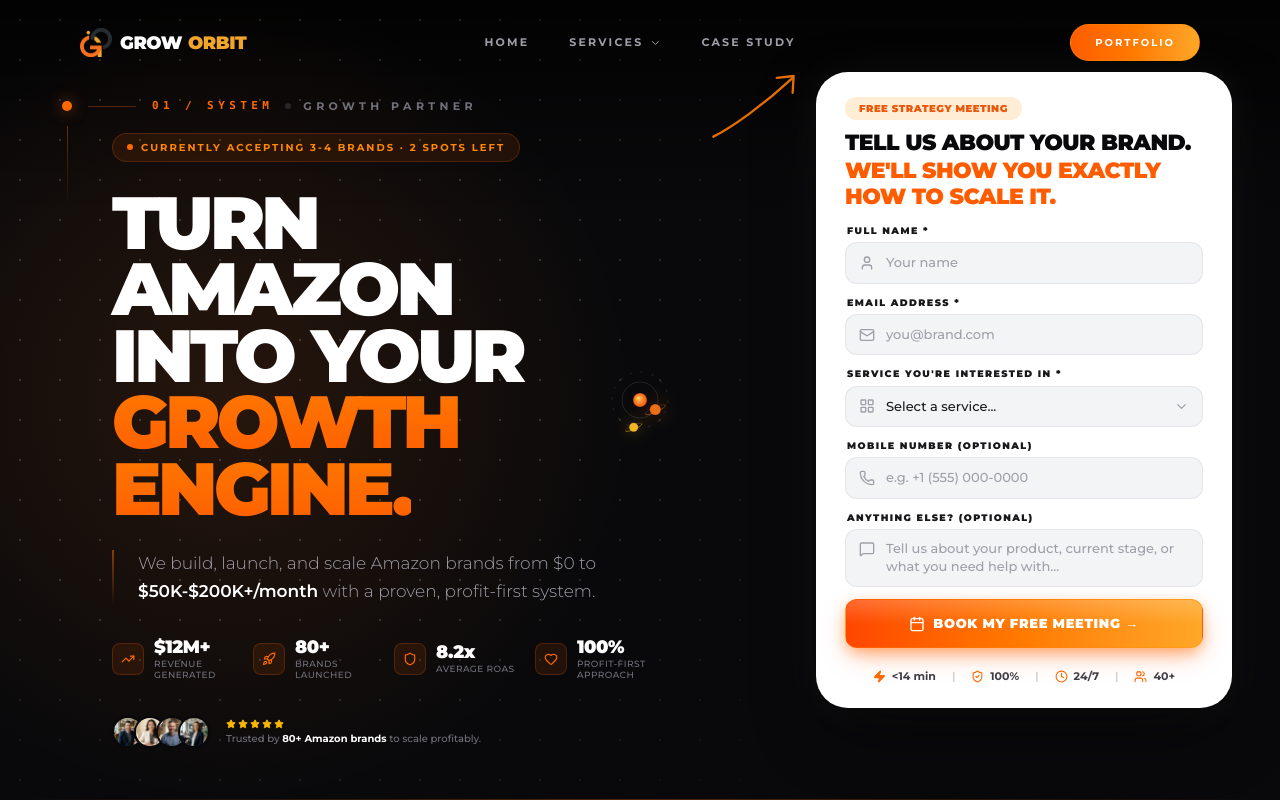
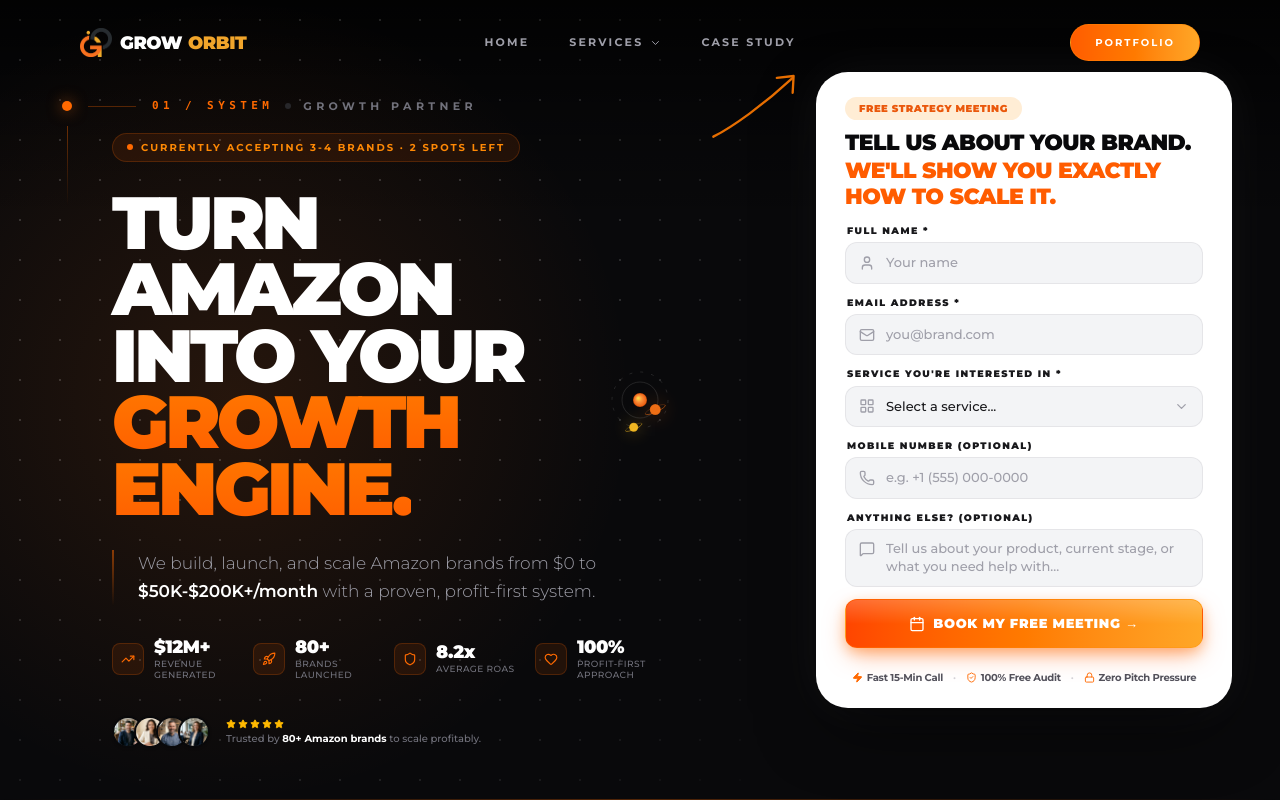
Before and after one commit to TalhaWaseem114/grow-orbit, a Next.js app: page /get-started in a window 1280 px wide. Shown: the top 800 px of the page. Built offline with nearby package versions, Linux system fonts and the light colour scheme; no server answers; a web font is replaced by a local one.

Commit message:
fix(ui): update micro-trust indicators with clearer value propositions

```diff
--- a/src/app/(main)/get-started/components/LeadForm.jsx
+++ b/src/app/(main)/get-started/components/LeadForm.jsx
@@ -15,8 +15,7 @@ import {
   Calendar,
   Zap,
   ShieldCheck,
-  Clock,
-  Users,
+  Lock,
 } from "lucide-react";
 
 const EMAIL_REGEX = /^[^\s@]+@[^\s@]+\.[^\s@]+$/;
@@ -348,25 +347,24 @@ export default function LeadForm({ theme = "white", compact = false }) {
       </button>
 
       {/* Micro Trust Indicators Strip */}
-      <div className="flex items-center justify-center gap-3 sm:gap-4 pt-2 text-[10px] sm:text-[11px] font-bold text-zinc-700 select-none">
-        <span className="flex items-center gap-1.5">
-          <Zap size={13} className="text-orange-500 fill-orange-500" />
-          {"<14 min"}
+      <div
+        className={`flex flex-wrap items-center justify-center gap-x-2 sm:gap-x-2.5 gap-y-1 pt-2.5 text-[9.5px] sm:text-[10px] font-bold select-none tracking-tight ${
+          isDark ? "text-zinc-400" : "text-zinc-600"
+        }`}
+      >
+        <span className="flex items-center gap-1 shrink-0">
+          <Zap size={11} className="text-orange-500 fill-orange-500 shrink-0" />
+          <span>Fast 15-Min Call</span>
         </span>
-        <span className="text-zinc-300">|</span>
-        <span className="flex items-center gap-1.5">
-          <ShieldCheck size={13} className="text-orange-500" />
-          100%
+        <span className={isDark ? "text-zinc-700" : "text-zinc-300"}>&middot;</span>
+        <span className="flex items-center gap-1 shrink-0">
+          <ShieldCheck size={11} className="text-orange-500 shrink-0" />
+          <span>100% Free Audit</span>
         </span>
-        <span className="text-zinc-300">|</span>
-        <span className="flex items-center gap-1.5">
-          <Clock size={13} className="text-orange-500" />
-          24/7
-        </span>
-        <span className="text-zinc-300">|</span>
-        <span className="flex items-center gap-1.5">
-          <Users size={13} className="text-orange-500" />
-          40+
+        <span className={isDark ? "text-zinc-700" : "text-zinc-300"}>&middot;</span>
+        <span className="flex items-center gap-1 shrink-0">
+          <Lock size={11} className="text-orange-500 shrink-0" />
+          <span>Zero Pitch Pressure</span>
         </span>
       </div>
     </form>
```
